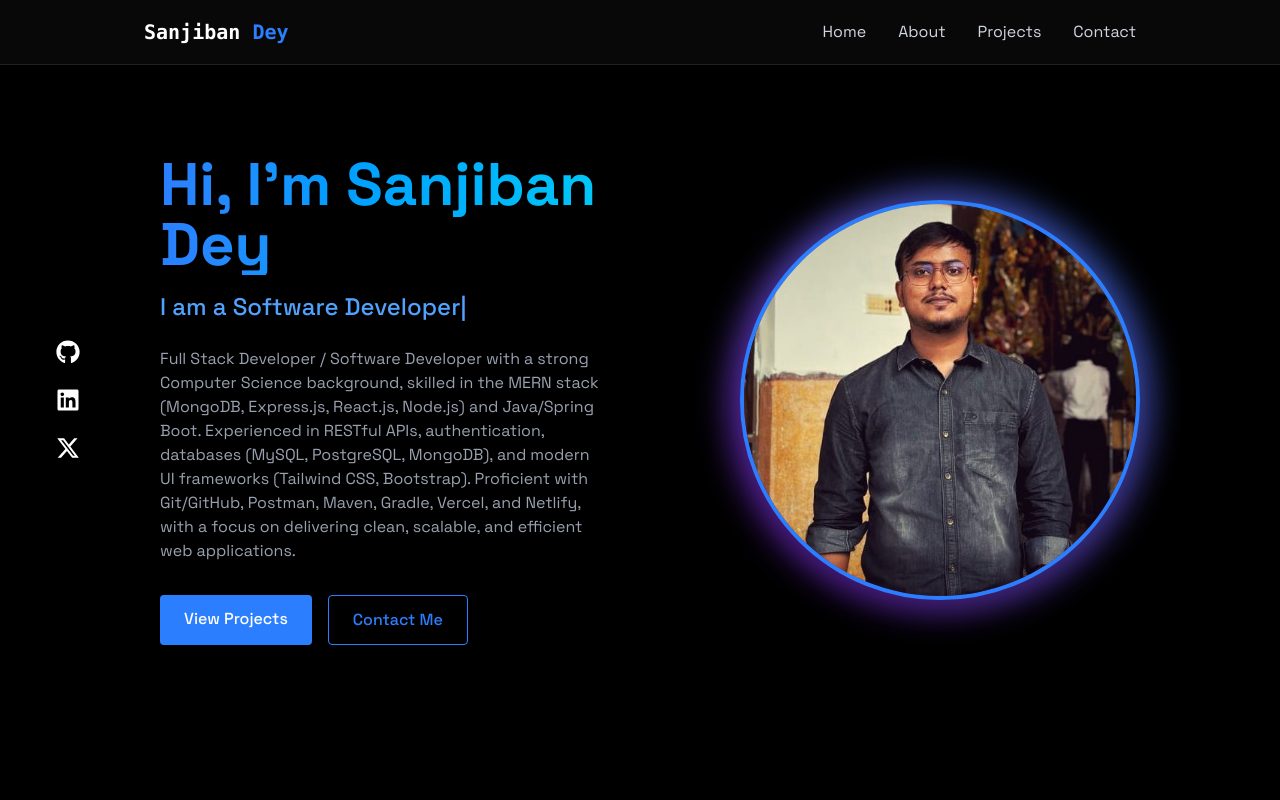
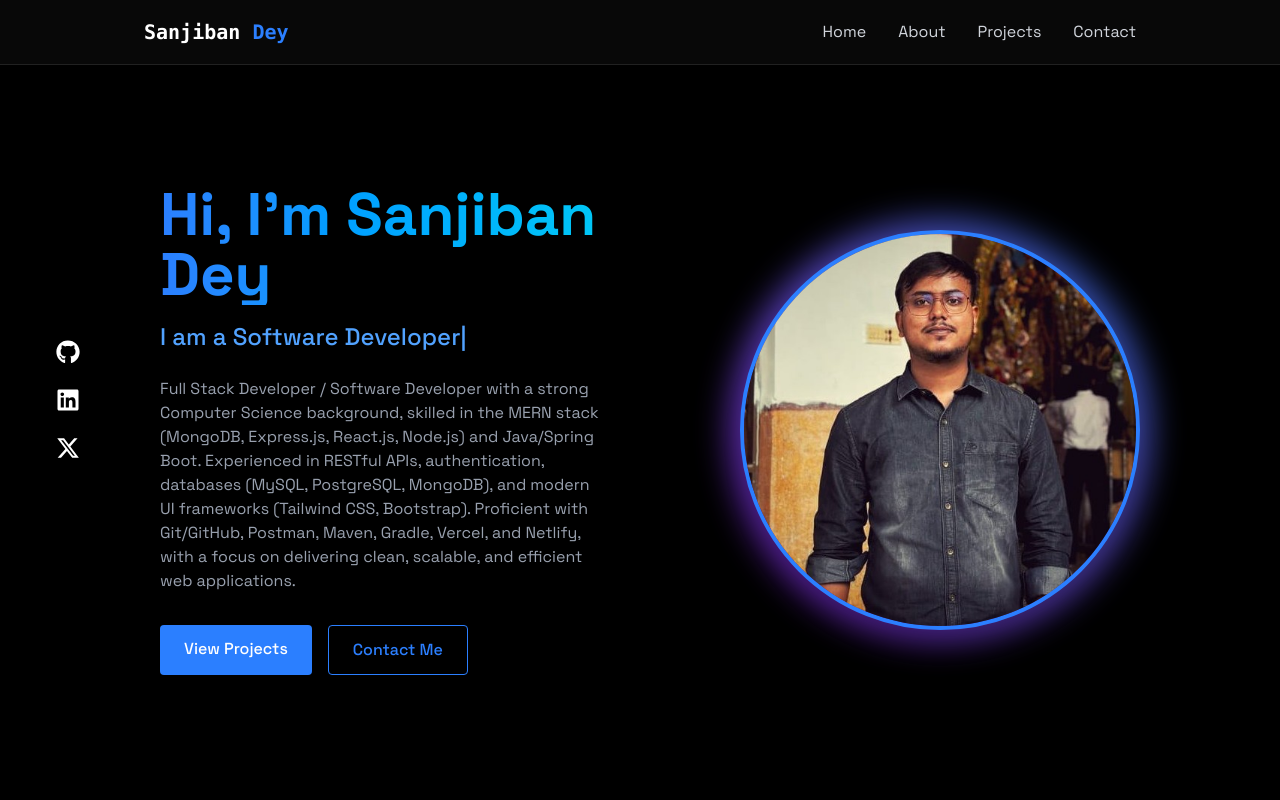
Before and after one commit to sanjiban-dey-2000/Portfolio-1, a React (Vite) app: page / in a window 1280 px wide. Shown: the top 800 px of the page. Built offline with nearby package versions, Linux system fonts and the light colour scheme.

Commit message:
minor adjustment in padding

```diff
--- a/src/components/sections/Home.jsx
+++ b/src/components/sections/Home.jsx
@@ -7,7 +7,7 @@ const Home = () => {
   return (
     <section
       id="home"
-      className="min-h-screen flex flex-col md:flex-row items-center justify-center px-6 md:px-20 bg-black text-white relative"
+      className="min-h-screen flex flex-col sm:pt-15 md:flex-row items-center justify-center px-6 md:px-20 bg-black text-white relative"
     >
       {/* Social Media - Left Fixed (hidden on mobile) */}
       <div className="hidden md:ml-10 md:flex flex-col gap-6 fixed left-4 top-1/2 -translate-y-1/2 z-20">
```
